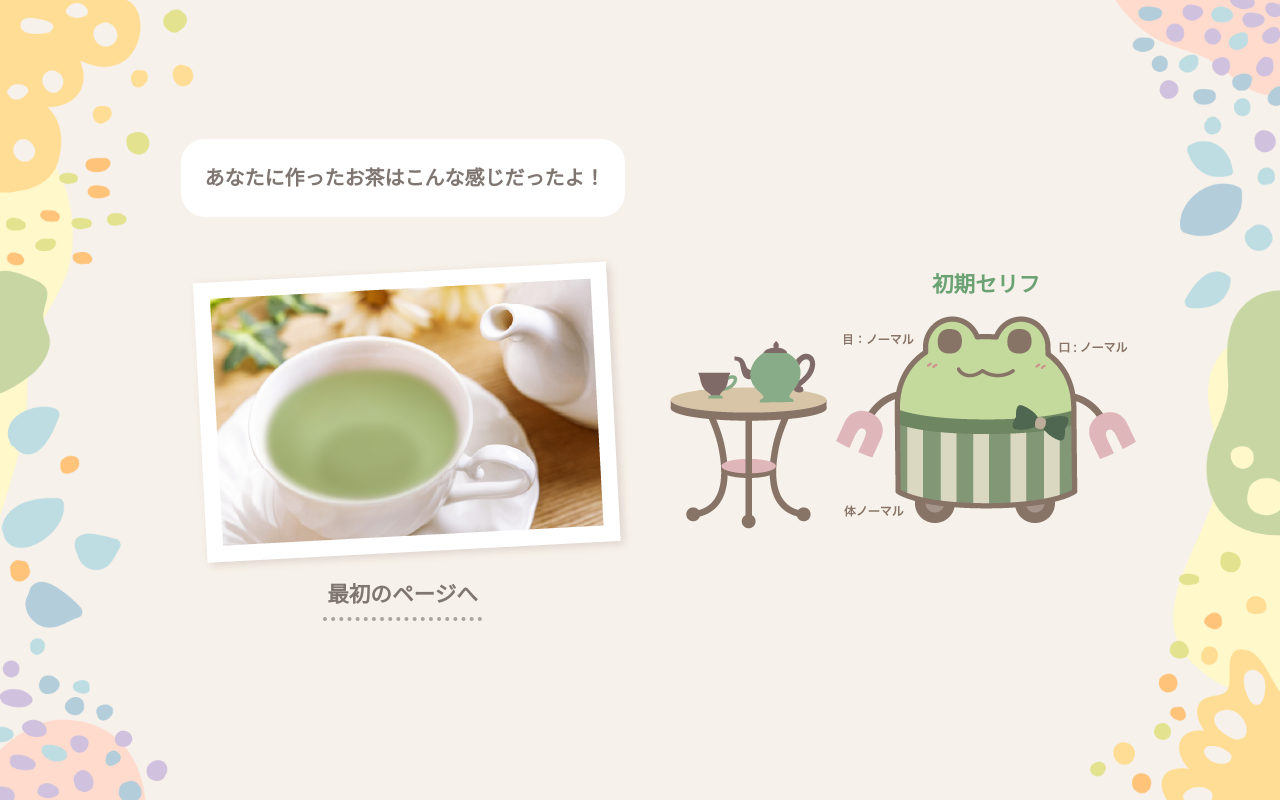
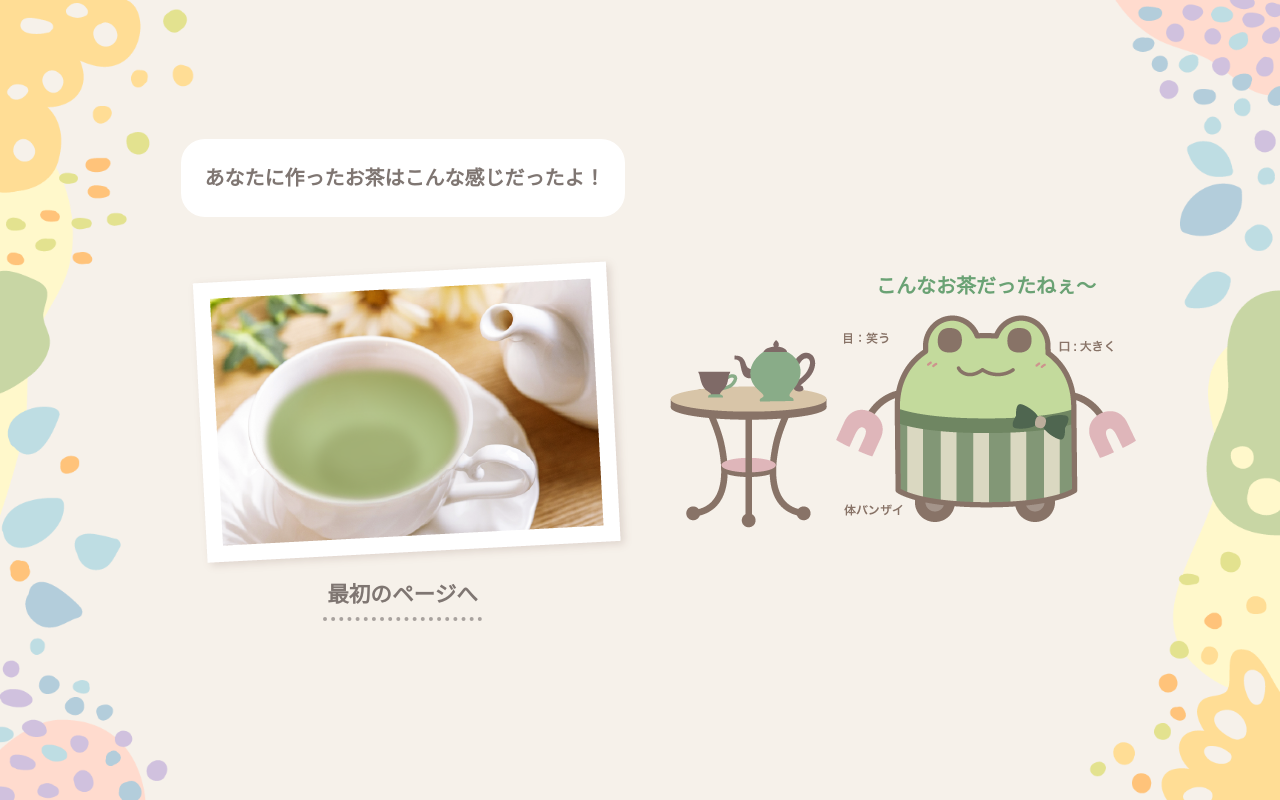
Before and after one commit to Yu-Tea/kerocha-tea, a React (Vite) app: page /shared in a window 1280 px wide. Built offline with nearby package versions, Linux system fonts and the light colour scheme; a web font is replaced by a local one.

Commit message:
add:ケロチャのセリフ追加

```diff
--- a/src/App.tsx
+++ b/src/App.tsx
@@ -28,7 +28,11 @@ function App() {
           </Routes>
         </AnimatePresence>
       </div>
-      <TeaTimeImage />
+
+      {/* /aboutページ以外でのみ表示 */}
+      <AnimatePresence>
+        {location.pathname !== "/about" && <TeaTimeImage />}
+      </AnimatePresence>
     </div>
   );
 }
--- a/src/components/features/Character.tsx
+++ b/src/components/features/Character.tsx
@@ -4,15 +4,18 @@ import type {
   Expressions,
   ExpressionParts,
 } from "../../types/character";
+import { getTimeBasedResponses } from "../../utils/timeUtils";
 
 const Character = ({
   mood = "normal",
-  dialogue = "初期セリフ",
+  dialogue = "いらっしゃ〜い！",
   isClickable = true,
+  onCharacterClick,
 }: CharacterProps) => {
   const [currentExpression, setCurrentExpression] = useState<
     "normal" | "happy" | "speak"
   >(mood);
+  const [currentDialogue, setCurrentDialogue] = useState(dialogue);
   const [isAnimating, setIsAnimating] = useState<boolean>(false);
 
   // 表情の定義
@@ -34,48 +37,76 @@ const Character = ({
     },
   };
 
-  // クリック時の表情変化
-  const handleClick = () => {
+  // セリフと表情を即時変更する関数
+  const changeDialogueAndMood = (
+    newDialogue: string,
+    newMood: "normal" | "happy" | "speak"
+  ) => {
+    // 即座に変更
+    setCurrentDialogue(newDialogue);
+    setCurrentExpression(newMood);
+    setIsAnimating(true);
+
+    // 指定時間後に元に戻す
+    setTimeout(() => {
+      setCurrentExpression(mood);
+      setCurrentDialogue(dialogue);
+      setIsAnimating(false);
+    }, 2500);
+  };
+
+  // キャラクタークリック時の処理
+  const handleCharacterClick = () => {
     if (!isClickable || isAnimating) return;
 
-    setIsAnimating(true);
-    setCurrentExpression("happy");
+    // 時間帯に応じた反応パターンを取得
+    const responses = getTimeBasedResponses();
 
-    // 1秒後に元の表情に戻す
-    setTimeout(() => {
-      setCurrentExpression(mood);
-      setIsAnimating(false);
-    }, 1000);
+    // ランダムに反応パターンを選択
+    const randomResponse =
+      responses[Math.floor(Math.random() * responses.length)];
+    changeDialogueAndMood(randomResponse.dialogue, randomResponse.mood);
+
+    // 外部コールバックも実行
+    if (onCharacterClick) {
+      onCharacterClick();
+    }
   };
 
-  // moodが変わったら表情を更新（アニメーション中でなければ）
+  // propsが変わったら更新
   useEffect(() => {
     if (!isAnimating) {
       setCurrentExpression(mood);
+      setCurrentDialogue(dialogue);
     }
-  }, [mood, isAnimating]);
+  }, [mood, dialogue, isAnimating]);
 
   const currentParts: ExpressionParts = expressions[currentExpression];
 
   return (
     <div className="">
-      {/* セリフ */}
-      {dialogue && (
-        <div className="mb-3 text-center text-lg font-bold text-secondary">
-          <p>{dialogue}</p>
+      {/* セリフ（アニメーションなし） */}
+      {currentDialogue && (
+        <div className="mb-3 w-[300px] text-center text-base font-bold text-secondary">
+          <p>{currentDialogue}</p>
         </div>
       )}
+
+      {/* キャラクター本体（クリック可能・アニメーションなし） */}
       <div
-        className={`relative inline-block ${isClickable ? "clickable" : ""} ${isAnimating ? "animating" : ""}`}
-        onClick={handleClick}
+        className={`relative inline-block ${isClickable ? "cursor-pointer" : ""}`}
+        onClick={handleCharacterClick}
       >
-        {/* 目 */}
-        <img src={currentParts.eyes} alt="おめめ" className="absolute left-0 top-0 z-20 h-auto w-[300px]" />
-
-        {/* 口 */}
-        <img src={currentParts.mouth} alt="おくち" className="absolute left-0 top-0 z-10 h-auto w-[300px]" />
-
-        {/* 体（ベース） */}
+        <img
+          src={currentParts.eyes}
+          alt="おめめ"
+          className="absolute left-0 top-0 z-20 h-auto w-[300px]"
+        />
+        <img
+          src={currentParts.mouth}
+          alt="おくち"
+          className="absolute left-0 top-0 z-10 h-auto w-[300px]"
+        />
         <img
           src={currentParts.body}
           alt="みわくのボディー"
--- a/src/components/features/TeaTimeImage.tsx
+++ b/src/components/features/TeaTimeImage.tsx
@@ -1,14 +1,22 @@
 import Character from "./Character";
 import { motion } from "framer-motion";
+import { pageCharacterSettings } from "../../data/pageCharacterSettings";
+import { useLocation } from "react-router-dom";
 
 const TeaTimeImage = () => {
+  const location = useLocation();
+
+  // 現在のページに対応する設定を取得
+  const currentPageSetting =
+    pageCharacterSettings[location.pathname] || pageCharacterSettings.default;
+
   return (
     <div className="flex items-center justify-center py-5">
       <div className="flex items-end justify-center">
         <motion.div
           initial={{ filter: "blur(10px)", opacity: 0, y: -40, rotate: -10 }}
           animate={{ filter: "none", opacity: 100, y: 0, rotate: 0 }}
-          exit={{ filter: "blur(10px)", opacity: 0, y: -40 }}
+          exit={{ filter: "blur(10px)", opacity: 0, y: -20 }}
           transition={{
             type: "spring",
             stiffness: 200,
@@ -22,7 +30,7 @@ const TeaTimeImage = () => {
         <motion.div
           initial={{ filter: "blur(10px)", opacity: 0, y: -40, rotate: 10 }}
           animate={{ filter: "none", opacity: 100, y: 0, rotate: 0 }}
-          exit={{ filter: "blur(10px)", opacity: 0, y: -40 }}
+          exit={{ filter: "blur(10px)", opacity: 0, y: -20 }}
           transition={{
             type: "spring",
             stiffness: 180,
@@ -30,7 +38,17 @@ const TeaTimeImage = () => {
             delay: 0.4,
           }}
         >
-          <Character />
+          <motion.div
+            whileHover={{ scale: 1.01 }}
+            whileTap={{ scale: 1.01, y: -10 }}
+            transition={{ duration: 0.25, ease: "easeIn" }}
+          >
+            <Character
+              mood={currentPageSetting.mood}
+              dialogue={currentPageSetting.dialogue}
+              isClickable={true}
+            />
+          </motion.div>
         </motion.div>
       </div>
     </div>
--- a/src/components/features/UserNameInput.tsx
+++ b/src/components/features/UserNameInput.tsx
@@ -13,9 +13,9 @@ const UserNameInput = ({
 }: UserNameInputProps) => (
   <div className="flex flex-auto flex-col items-center justify-center">
     <div className="bubble">
-      <p>ようこそ、ボクのお茶会へ！</p>
+      <p>ボクのお茶を飲みにきてくれてありがと〜。</p>
       <p>
-        あっ、<span className="text-secondary">{existingName}</span>
+        <span className="text-secondary">{existingName}</span>
         さんだよね〜？
       </p>
     </div>
--- /dev/null
+++ b/src/data/characterResponses.ts
@@ -0,0 +1,37 @@
+import type { TimeBasedResponses } from "../types/character";
+
+// セリフは15文字以内にすること
+export const timeBasedResponses: TimeBasedResponses = {
+  // 5〜11時
+  morning: [
+    { dialogue: "おはようケロ〜！", mood: "happy" },
+    { dialogue: "今日も一日がんばろうね〜", mood: "happy" },
+    { dialogue: "朝ごはんはもう食べた〜？", mood: "speak" },
+    { dialogue: "えへへ〜", mood: "speak" },
+    { dialogue: "ケロォ〜ン", mood: "happy" },
+  ],
+  // 12〜16時
+  afternoon: [
+    { dialogue: "お疲れ様ケロ〜", mood: "speak" },
+    { dialogue: "アフタヌーンティーの時間だね！", mood: "happy" },
+    { dialogue: "午後も頑張るケロ〜", mood: "speak" },
+    { dialogue: "えへへ〜", mood: "speak" },
+    { dialogue: "ケロォ〜ン", mood: "happy" },
+  ],
+  // 17〜21時
+  evening: [
+    { dialogue: "もう夜なんだねぇ", mood: "speak" },
+    { dialogue: "今日も一日頑張ったケロ！", mood: "happy" },
+    { dialogue: "今日の晩ごはんはなぁに？", mood: "speak" },
+    { dialogue: "えへへ〜", mood: "speak" },
+    { dialogue: "ケロォ〜ン", mood: "happy" },
+  ],
+  // 22〜4時
+  night: [
+    { dialogue: "寝る前に一杯いかがケロ？", mood: "speak" },
+    { dialogue: "もう寝る時間かなぁ？", mood: "speak" },
+    { dialogue: "夜ふかしに気をつけてねぇ", mood: "speak" },
+    { dialogue: "えへへ〜", mood: "speak" },
+    { dialogue: "ケロォ〜ン", mood: "happy" },
+  ],
+};
--- /dev/null
+++ b/src/data/pageCharacterSettings.ts
@@ -0,0 +1,33 @@
+export interface PageCharacterSetting {
+  dialogue: string;
+  mood: "normal" | "happy" | "speak";
+}
+
+// セリフは15文字以内で
+export const pageCharacterSettings: Record<string, PageCharacterSetting> = {
+  "/username": {
+    dialogue: "また来てくれたんだね〜！",
+    mood: "speak",
+  },
+  "/newusername": {
+    dialogue: "ようこそ〜！",
+    mood: "happy",
+  },
+  "/teatime": {
+    dialogue: "質問に答えてね〜",
+    mood: "happy",
+  },
+  "/result": {
+    dialogue: "お待たせ！ティータイムだよ〜",
+    mood: "speak",
+  },
+  "/shared": {
+    dialogue: "こんなお茶だったねぇ〜",
+    mood: "happy",
+  },
+  // デフォルト設定
+  default: {
+    dialogue: "いらっしゃ〜い",
+    mood: "normal",
+  },
+};
--- a/src/data/questions.ts
+++ b/src/data/questions.ts
@@ -3,7 +3,7 @@ import { Question } from "../types/diagnosis";
 export const questions: Question[] = [
   {
     id: 1,
-    text: "今の{userName}さんにピッタリなお茶を作るから、3つの質問に答えてねぇ〜。\n今のキミの心は何を求めているのかな？",
+    text: "{userName}さんにピッタリなお茶を作るね。\n今のキミの心は何を求めているのかな？",
     options: [
       {
         id: "hue1",
--- a/src/pages/About.tsx
+++ b/src/pages/About.tsx
@@ -1,9 +1,17 @@
-import React from 'react'
+import { Link } from "react-router-dom";
+import { Button } from "../components/common/Button";
 
 const About = () => {
   return (
-    <div>About</div>
-  )
-}
+    <>
+      <div className="mb-4 flex flex-col items-center justify-center gap-4 sm:mb-10">
+        <div className="text-base">説明文を色々書くところ</div>
+        <Link to="/">
+          <Button variant="select-btn">戻る</Button>
+        </Link>
+      </div>
+    </>
+  );
+};
 
-export default About
+export default About;
--- a/src/types/character.ts
+++ b/src/types/character.ts
@@ -2,6 +2,7 @@ export interface CharacterProps {
   mood?: "normal" | "happy" | "speak";
   dialogue?: string;
   isClickable?: boolean;
+  onCharacterClick?: () => void;
 }
 
 export interface ExpressionParts {
@@ -13,3 +14,15 @@ export interface ExpressionParts {
 export type Expressions = {
   [key in "normal" | "happy" | "speak"]: ExpressionParts;
 };
+
+export interface CharacterResponse {
+  dialogue: string;
+  mood: "normal" | "happy" | "speak";
+}
+
+export interface TimeBasedResponses {
+  morning: CharacterResponse[];
+  afternoon: CharacterResponse[];
+  evening: CharacterResponse[];
+  night: CharacterResponse[];
+}
--- a/src/utils/animations.ts
+++ b/src/utils/animations.ts
@@ -13,7 +13,7 @@ export const pageVariants: Variants = {
     x: 0,
     transition: {
       type: "spring",
-      stiffness: 120,
+      stiffness: 100,
       damping: 10,
     },
   },
@@ -23,28 +23,9 @@ export const pageVariants: Variants = {
     x: -15,
     transition: {
       type: "spring",
-      stiffness: 120,
+      stiffness: 100,
       damping: 10,
       delay: 0.1,
     },
   },
 };
-
-// 下記は現在未使用。
-export const questionVariants = {
-  initial: {
-    filter: "blur(10px)",
-    opacity: 0,
-    x: 20,
-  },
-  animate: {
-    filter: "none",
-    opacity: 1,
-    x: 0,
-  },
-  exit: {
-    filter: "blur(10px)",
-    opacity: 0,
-    x: -20,
-  },
-};
--- /dev/null
+++ b/src/utils/timeUtils.ts
@@ -0,0 +1,23 @@
+import type { CharacterResponse } from "../types/character";
+import { timeBasedResponses } from "../data/characterResponses";
+
+export type TimeSlot = "morning" | "afternoon" | "evening" | "night";
+
+export const getCurrentTimeSlot = (): TimeSlot => {
+  const hour = new Date().getHours();
+
+  if (hour >= 5 && hour < 12) {
+    return "morning";
+  } else if (hour >= 12 && hour < 17) {
+    return "afternoon";
+  } else if (hour >= 17 && hour < 22) {
+    return "evening";
+  } else {
+    return "night";
+  }
+};
+
+export const getTimeBasedResponses = (): CharacterResponse[] => {
+  const timeSlot = getCurrentTimeSlot();
+  return timeBasedResponses[timeSlot];
+};
```
